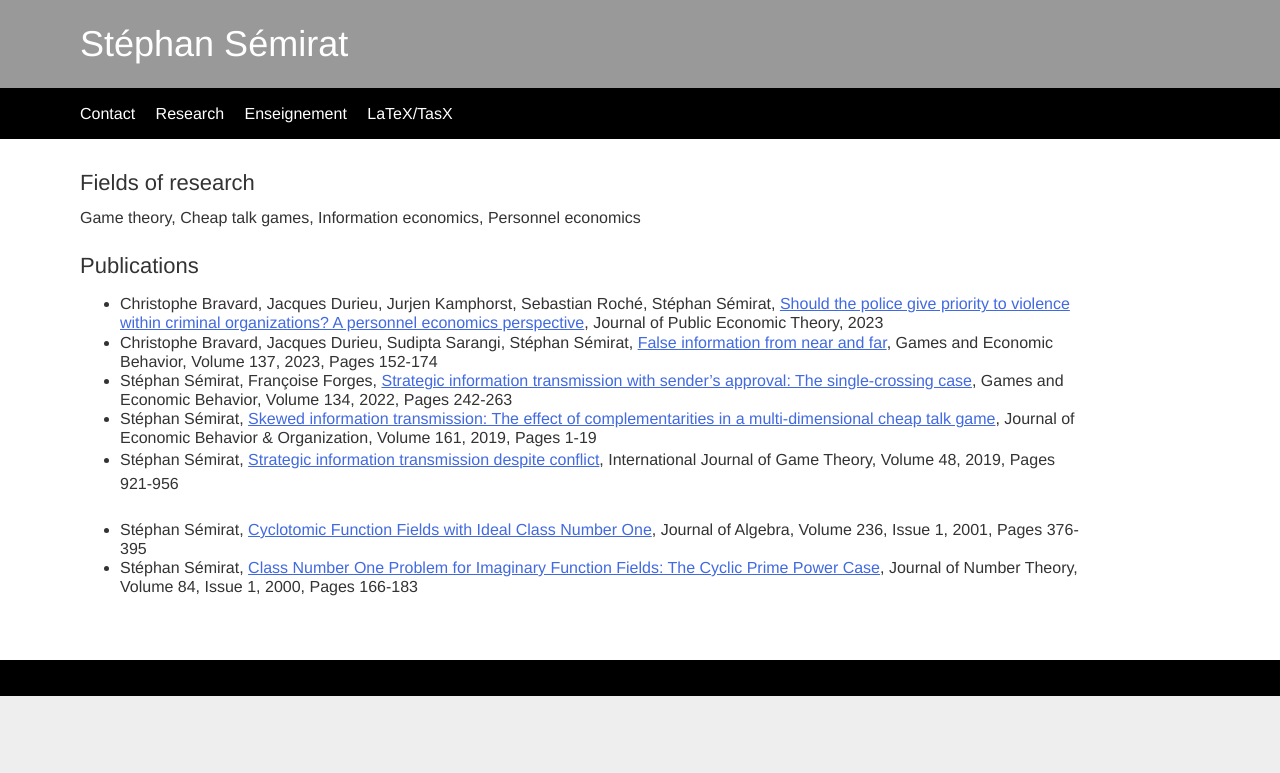
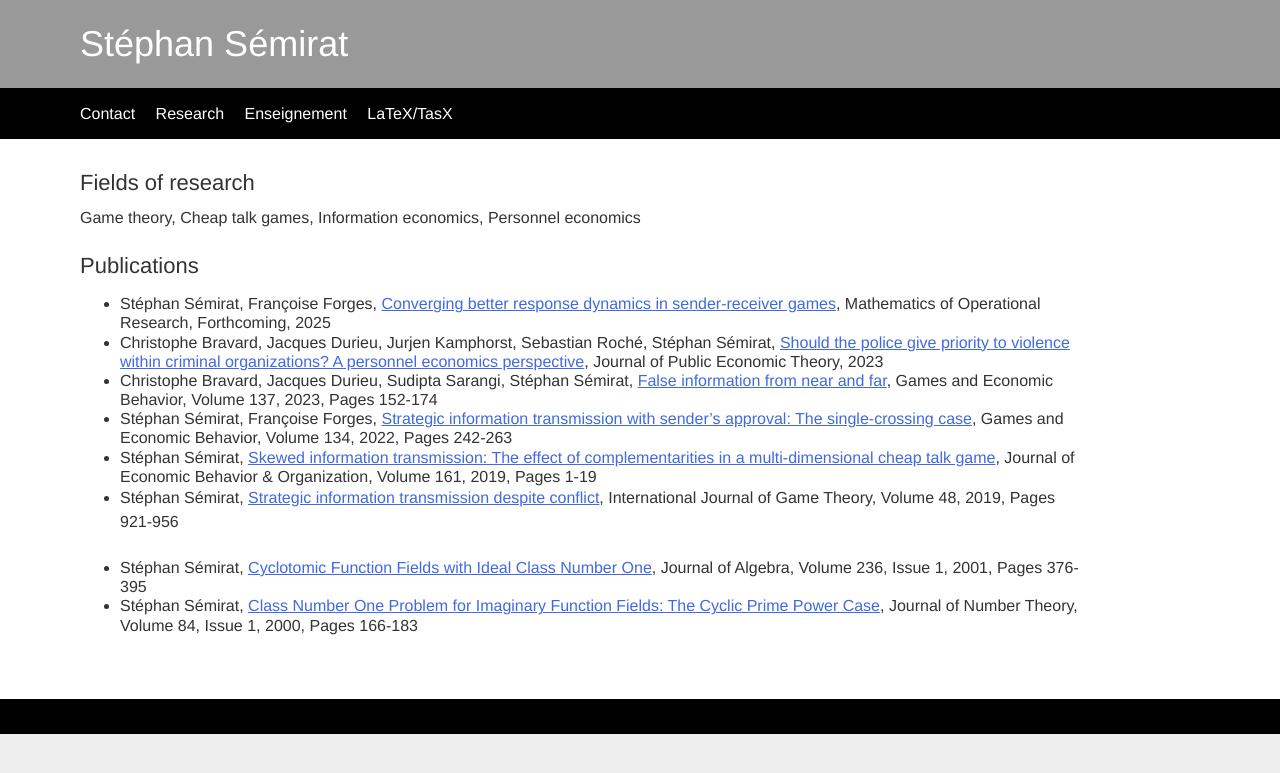
Before and after one commit to ssemirat/ssemirat.github.io, a Jekyll site: the page built from research.md, in a window 1280 px wide. Shown: the top 773 px of the page. Built offline with Jekyll 4.4.1, drawn with Linux system fonts in a browser that asks for light colours.

Commit message:
new file:   papers/CBRD-MOOR-2025.pdf 	new file:   papers/CriminalOrga-JPET2023.pdf 	new file:   papers/FalseInfo-GEB2023.pdf 	new file:   papers/InfoDespiteConflict-IJGT2019.pdf 	new file:   papers/SitsaSupMod-GEB2022.pdf 	modified:   research.md

```diff
--- a/research.md
+++ b/research.md
@@ -8,6 +8,7 @@ Game theory, Cheap talk games, Information economics, Personnel economics
 
 ### Publications
 
+- Stéphan Sémirat, Françoise Forges, [Converging better response dynamics in sender-receiver games](https://cloud.univ-grenoble-alpes.fr/s/765YTDKyNcaLqsr), Mathematics of Operational Research, Forthcoming, 2025
 - Christophe Bravard, Jacques Durieu, Jurjen Kamphorst, Sebastian Roché, Stéphan Sémirat, [Should the police give priority to violence within criminal organizations? A personnel economics perspective](https://doi.org/10.1111/jpet.12666), Journal of Public Economic Theory, 2023
 - Christophe Bravard, Jacques Durieu, Sudipta Sarangi, Stéphan Sémirat, [False information from near and far](https://doi.org/10.1016/j.geb.2022.11.002), Games and Economic Behavior, Volume 137, 2023, Pages 152-174
 - Stéphan Sémirat, Françoise Forges, [Strategic information transmission with sender's approval: The single-crossing case](https://doi.org/10.1016/j.geb.2022.05.004), Games and Economic Behavior, Volume 134, 2022, Pages 242-263
```
Also changed, not shown: 5 other files.
